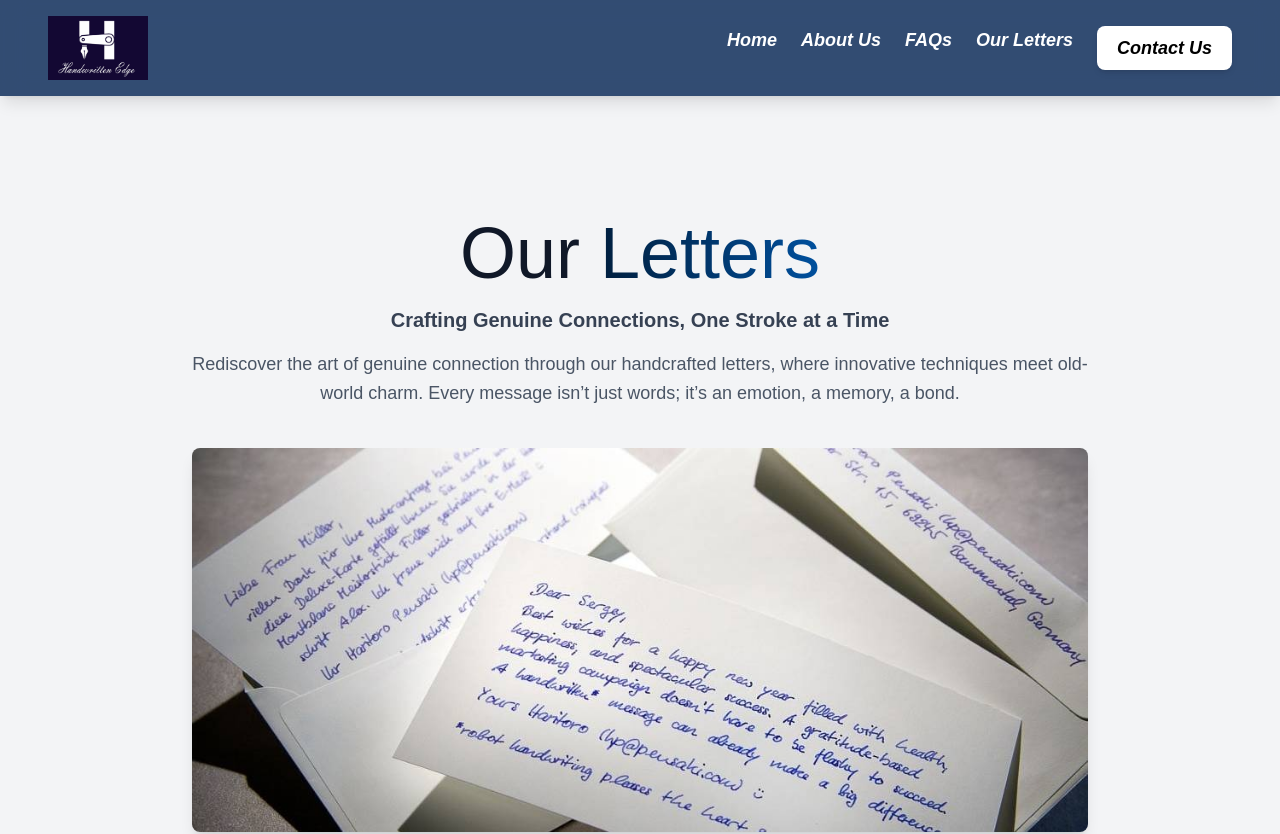
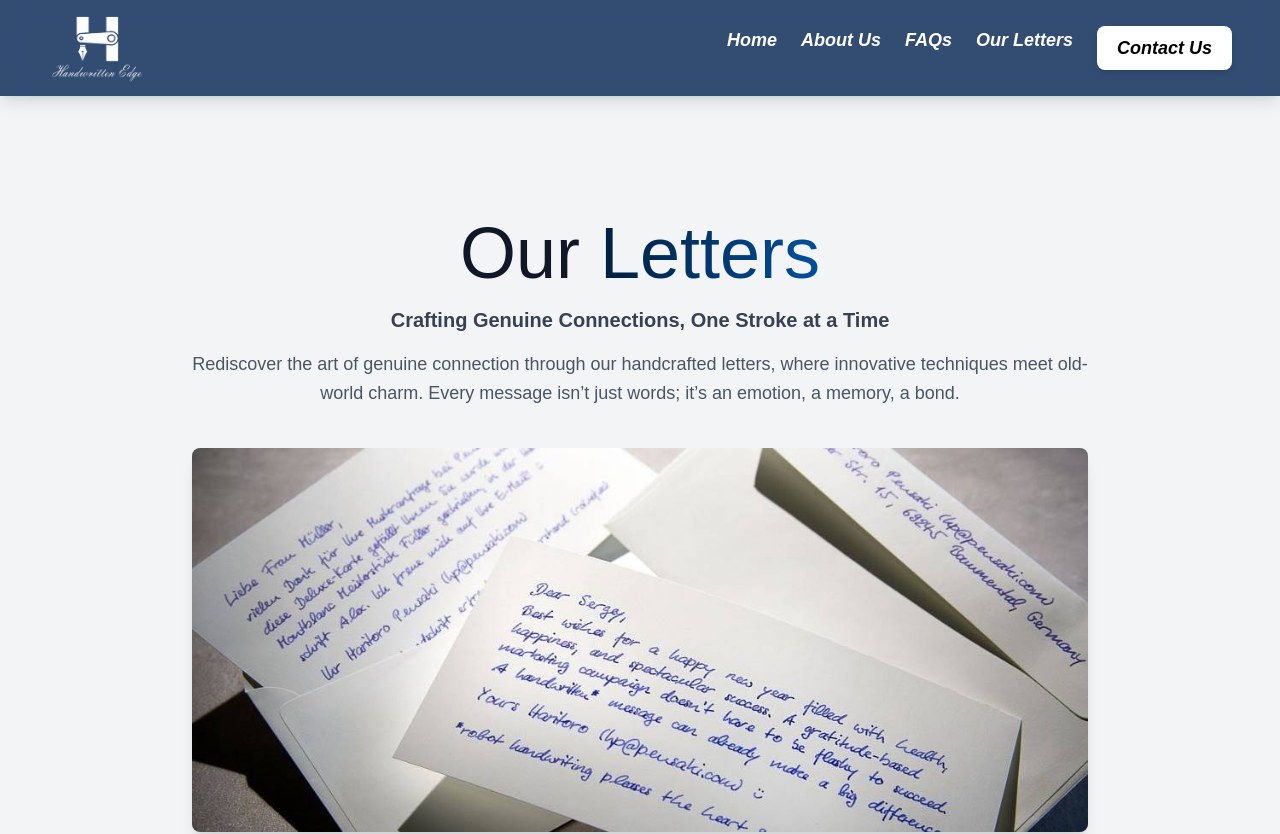
Before and after one commit to adnanfrd/HandWritten_Edge, a Next.js app: page /letter in a window 1280 px wide. Shown: the top 834 px of the page. Built offline with nearby package versions, Linux system fonts and the light colour scheme; a web font is replaced by a local one.

Commit message:
logo updated

```diff
--- a/src/components/Home/Footer.jsx
+++ b/src/components/Home/Footer.jsx
@@ -10,7 +10,7 @@ const Footer = () => {
       <div className="max-w-7xl mx-auto grid grid-cols-1 md:grid-cols-4 gap-12 text-center md:text-left">
 
         <div>
-          <img src="/logo.jpg" alt="MovingLetters.ai" className="mx-auto md:mx-0 h-14" />
+          <img src="/logo.png" alt="MovingLetters.ai" className="mx-auto md:mx-0 h-14" />
           <p className="mt-4 text-gray-400 leading-relaxed">
             Where technology meets tradition, crafting handwritten connections for modern movers.
           </p>
--- a/src/components/Home/Navbar.jsx
+++ b/src/components/Home/Navbar.jsx
@@ -26,7 +26,7 @@ const Navbar = () => {
       <div className="max-w-7xl mx-auto p-2 px-6 md:px-12 flex justify-between items-center h-[12vh]">
         <Link href="/" className="flex items-center space-x-2">
           <Image
-            src="/logo.jpg"
+            src="/logo.png"
             alt="Logo"
             width={100}
             height={100}
```
Also changed, not shown: public/logo.png (added).
